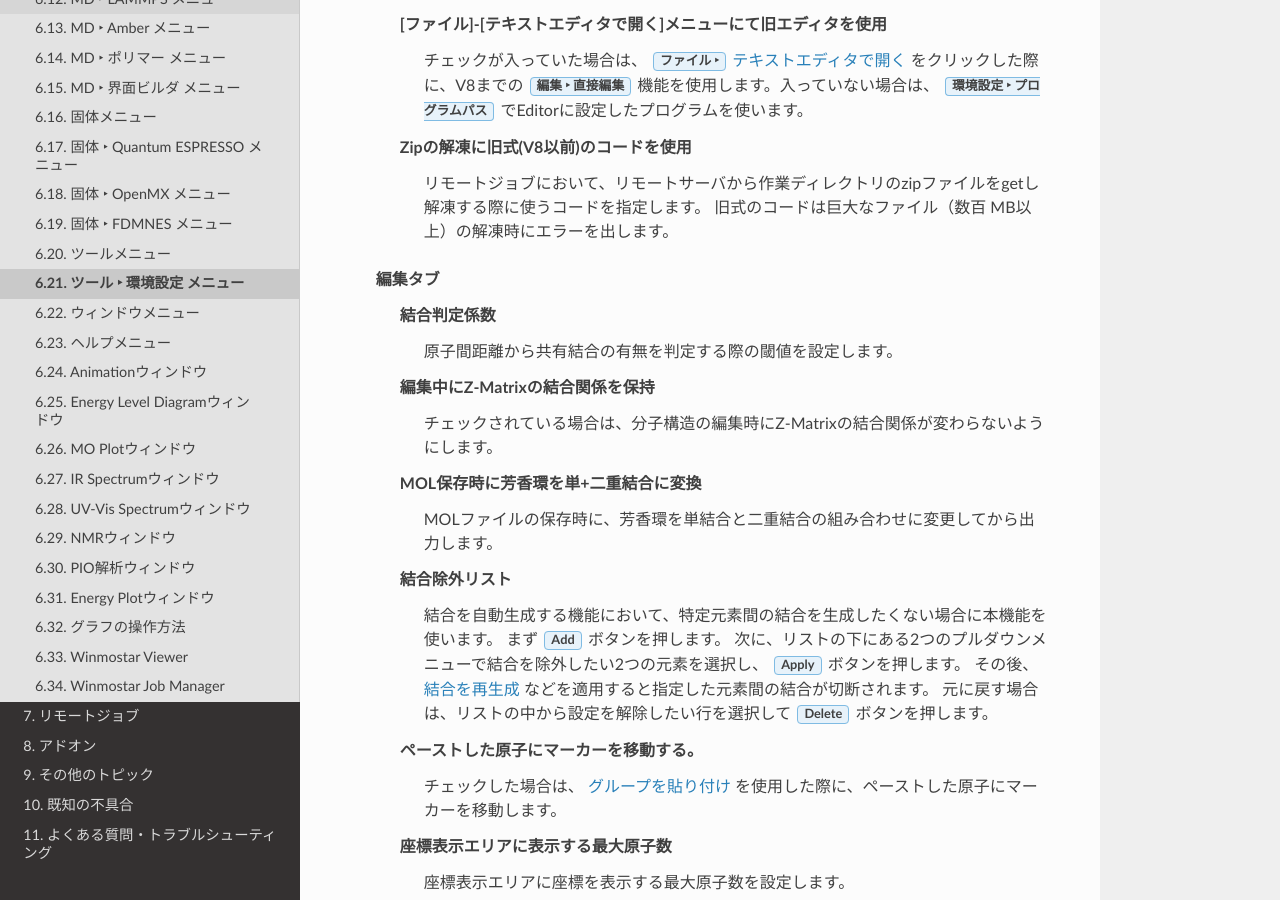
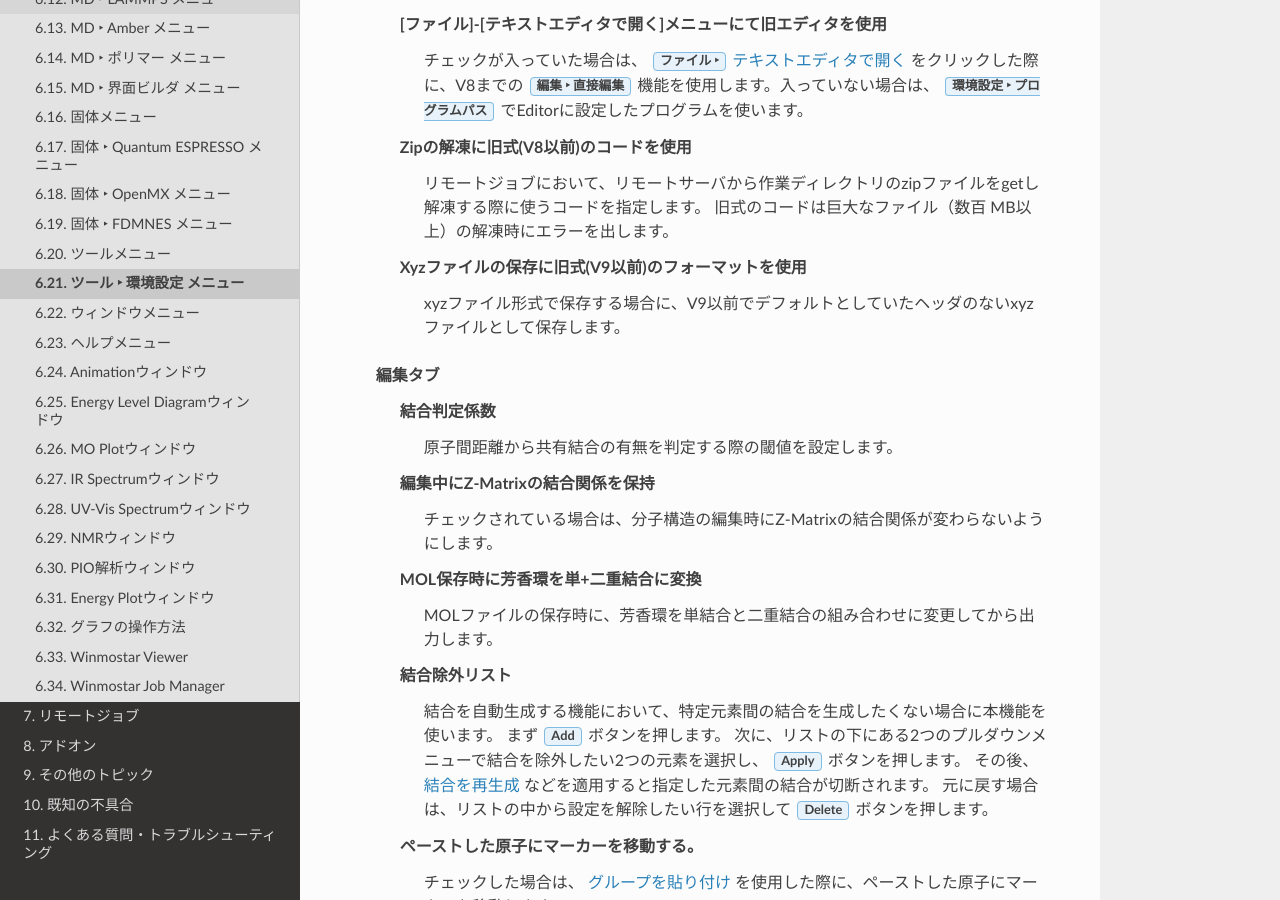
Before and after one commit to X-Ability/winmostar_doc, a Sphinx documentation site: the page built from source/winmos/winmos_preferences.rst, in a window 1280 px wide and 900 px high, scrolled down 479 px. Built offline with Sphinx 7.4.7 and the Read the Docs theme 2.0.0, drawn with Linux system fonts in a browser that asks for light colours; some of the changed text lies outside the part shown.

Commit message:
環境設定追記

```diff
--- a/source/winmos/winmos_preferences.rst
+++ b/source/winmos/winmos_preferences.rst
@@ -17,6 +17,8 @@
       Zipの解凍に旧式(V8以前)のコードを使用
          リモートジョブにおいて、リモートサーバから作業ディレクトリのzipファイルをgetし解凍する際に使うコードを指定します。
          旧式のコードは巨大なファイル（数百 MB以上）の解凍時にエラーを出します。
+      Xyzファイルの保存に旧式(V9以前)のフォーマットを使用
+         xyzファイル形式で保存する場合に、V9以前でデフォルトとしていたヘッダのないxyzファイルとして保存します。
 
    編集タブ
       結合判定係数
@@ -59,6 +61,8 @@
          Gnuplotのファイルは、Winmostarネイティブのグラフ描画機能の :guilabel:`Export` ボタンから保存することができます。
       計算を開始する前に確認を表示
          チェックした場合は各ソルバを実行する際に、確認ダイアログを表示します。
+      リモートサーバ上のディレクトリ名に"wm\_"を付ける
+         チェックした場合はリモートジョブ実行の作業ディレクトリにユーザ名に"wm\_"をつけたディレクトリ名を使用します。
       GAMESS計算後に強制的にスリープ
          チェックが入っている場合は、ローカルマシンでGAMESSを実行した後に強制的に指定秒数スリープします。計算直後にログの内容をその場で確認したいときに便利な機能です。
    表示タブ
@@ -85,6 +89,8 @@
          キーワード表示エリアのフォントの大きさを指定します。
       マウスのスクロールの速さ
          分子表示エリアにおけるマウスホイールによる拡大・縮小の速度を調整します。
+      奥行き表現の強さ
+         奥行き表現に使用するフォグの濃さを調整します。
       表示項目
          分子表示エリアに表示する項目にチェックを入れます。
 
```
Also changed, not shown: 12 other files.
